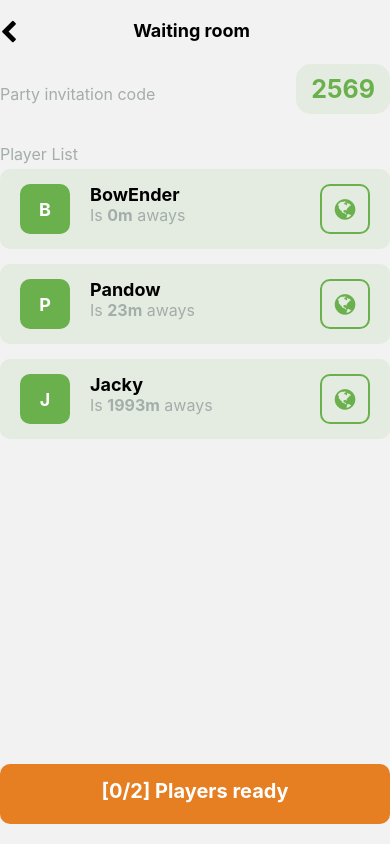
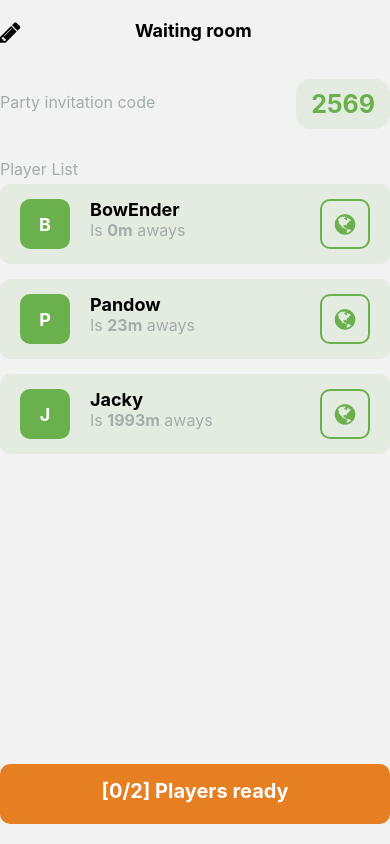
Before and after one commit to PandowLIVE/TrackME, a React Native app: screen /WaitingRoom in a window 390 px wide. Built offline with nearby package versions, Linux system fonts and the light colour scheme.

Commit message:
💄Chevron to pencil

```diff
--- a/src/pages/WaitingRoom.tsx
+++ b/src/pages/WaitingRoom.tsx
@@ -22,7 +22,7 @@
     <SafeAreaView style={styles.body}>
       <View style={styles.header}>
         <Link to="/Register">
-          <Icon name="chevron-left" color={COLORS['text-dark']} size={24} />
+          <Icon name="pencil" color={COLORS['text-dark']} size={24} />
         </Link>
         <Text style={styles.pageTitle}>Waiting room</Text>
         <View style={{ width: 24 }}></View>
@@ -82,6 +82,7 @@
     paddingVertical: 10,
     paddingHorizontal: 15,
     borderRadius: 15,
+    marginTop: 15,
   },
   codeText: {
     fontSize: 25,
```
